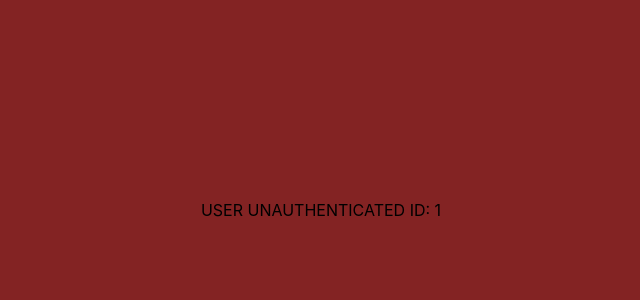
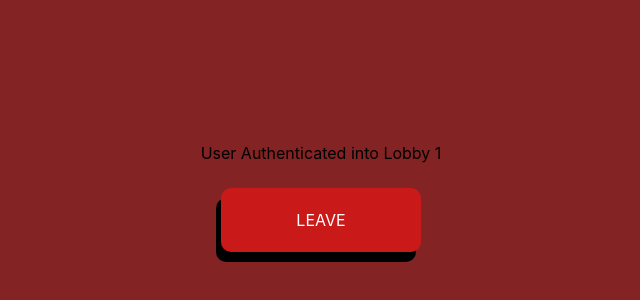
Before and after one commit to offshore-game/offshore, a React (Create React App) app in the folder client/: page /game/1 in a window 1280 px wide. Shown: the part 190-490 px from the top of the page, without its empty margins (319-959 px from the left). Built offline with nearby package versions, Linux system fonts and the light colour scheme; no server answers.

Commit message:
Auth UI Updates

```diff
--- a/client/src/pages/GameLobby/GameLobby.module.css
+++ b/client/src/pages/GameLobby/GameLobby.module.css
@@ -20,3 +20,56 @@
     padding: 10px;
     border-radius: 10px;
 }
+
+.menuButton {
+    height: 8vh;
+    max-height: 100px;
+
+    width: 35vw;
+    max-width: 200px;
+
+    margin: 25px;
+    border-radius: 10px;
+
+    background-color: rgb(201, 25, 25);
+    color: white;
+
+    display: flex;
+    justify-content: center;
+    align-items: center;
+
+
+    box-shadow: -5px 10px  black;
+
+    transition: filter 0.25s;
+    transition: box-shadow 0.25s;
+    user-select: none;
+
+}
+
+.menuButton:hover {
+    filter: brightness(85%);
+    cursor: pointer;
+
+    box-shadow: -2.5px 5px  black;
+}
+
+.menuButton:active {
+    filter: brightness(65%);
+
+    box-shadow: -1.25px 2.5px  black;
+}
+
+.textInput {
+    color: black;
+    background-color: gray;
+    height: 25px;
+    width: 70vw;
+
+    text-align: center;
+    margin: 25px;
+}
+
+.textInput::placeholder {
+    color: rgb(56, 56, 56);
+}
--- a/client/src/pages/GameLobby/GameLobby.tsx
+++ b/client/src/pages/GameLobby/GameLobby.tsx
@@ -4,11 +4,19 @@ import { validateTokenEnums } from '../../API/types/enums';
 import { AuthProp } from '../../utils/propTypes';
 import styles from './GameLobby.module.css'
 
+enum statusType {
+    needAuth = 0,
+    inLobby = 1,
+    inGame = 2,
+    waitingGameEnd = 3, // Idle in lobby awaiting game end event.
+}
+
 export default function GameLobby(props: AuthProp) {
 
     const navigate = useNavigate();
     const { id } = useParams();
-    const [authed, setAuthed] = useState(false);
+
+    const [status, setStatus] = useState(statusType.inLobby);
 
     useEffect(() => {
 
@@ -22,12 +30,12 @@ export default function GameLobby(props: AuthProp) {
                 // We need to double check the socket is registered to game events.
                 await props.requests.rejoinLobby().catch((err) => { throw err })
 
-                return setAuthed(true)
+                return setStatus(statusType.inLobby)
 
             } else if (result == validateTokenEnums.TOKEN_INVALID) { // We can just re-sign in the user
 
                 localStorage.setItem("token", "") // Wipe the invalid token
-                return setAuthed(false)
+                return setStatus(statusType.needAuth)
 
             } else if (result == validateTokenEnums.ROOM_INVALID) { // Room doesn't exist anymore.
 
@@ -40,27 +48,74 @@ export default function GameLobby(props: AuthProp) {
         }
         auth()
 
+        // FEATURE: Add an event listener in here to see when the game starts, so the frame can switch.
+
     }, [])
 
-    if (authed) {
+
+    // The game has not started.
+    if (status != statusType.inGame) {
 
         // User is authenticated; show them the game lobby.
+        if (status == statusType.inLobby) {
+
             return (
                 <div className={styles.background}>
-                USER AUTHENTICATED AS {localStorage.getItem("token")}
-                ID: {`${id}`}
+                    <div>
+                        User {localStorage.getItem("token")} Authenticated into Lobby {id}
+                    </div>
+
+                    <div className={styles.menuButton} onClick={() => {
+
+                        localStorage.clear()
+                        navigate(`/`, { replace: true })
+                        return true;
+
+                    }}>
+                        LEAVE
+                    </div>
                 </div>
             )
 
-    } else if (!authed) {
+            // User is not authenticated; show them a page to enter a username and join the lobby.
+        } else if (status == statusType.needAuth) {
 
-        // User is not authenticated; show them a page to enter a username and join the lobby.
             return (
                 <div className={styles.background}>
-                USER UNAUTHENTICATED
-                ID: {`${id}`}
+                    <div id="home-container" className={styles.container}>
+
+                        You are attempting to join lobby {id}
+                        <input type="text" id="usernameInput-Join" className={styles.textInput} placeholder="Username" />
+
+                        <div className={styles.buttons}>
+
+                            <div className={styles.menuButton} onClick={async () => {
+                                const username = document.getElementById("usernameInput-Join") as HTMLTextAreaElement
+                                console.log('pressed')
+                                const result = await props.requests.joinLobby(username.value, id!).catch((err) => { throw err; })
+                                if (result) {
+
+                                    // Set status to authentication
+                                    return setStatus(statusType.inLobby)
+
+                                }
+                                console.log("joingame result: ", result)
+                            }}>
+                                Join Game
+                            </div>
+
+                        </div>
+
+                    </div>
                 </div>
             )
+
+        }
+
+    // The game has started; don't show the lobby, show the game frame itself (with all the events).
+    } else if (status == statusType.inGame) {
+
+
 
     }
 
```
Also changed, not shown: 1 other file (tests, documents, lock files or other folders). Lines whose indentation alone changed are shown as unchanged.
